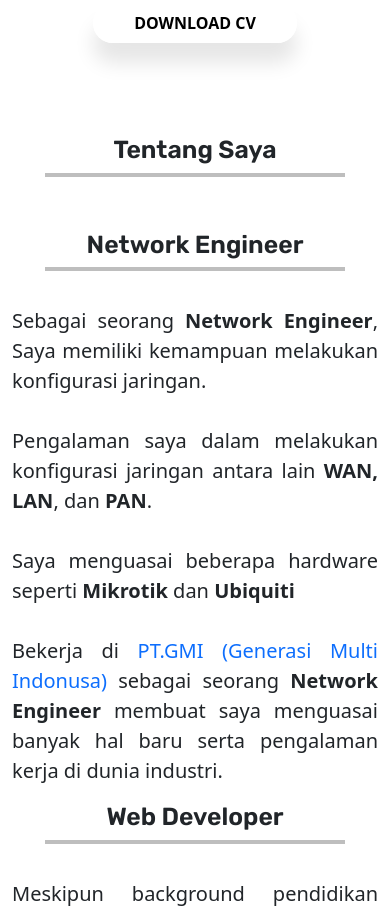
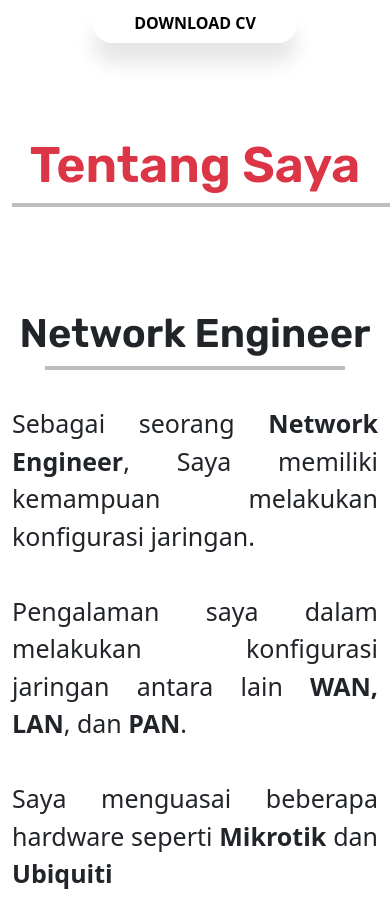
Before and after one commit to bayuuuaji/bayuuuaji.github.io, a plain HTML site: page index.html in a window 390 px wide. Shown: the part 1265-2171 px from the top of the page. Drawn offline with nearby package versions, Linux system fonts and the light colour scheme.

Commit message:
update media

```diff
--- a/css.css
+++ b/css.css
@@ -423,22 +423,21 @@ h2 {
   margin: 5px auto;
 }
 
-/* @media (max-width: 800px) {
+@media only screen and (max-width: 768px) {
   .isi-tentang .deskripsi h2 {
-  font-size: 70px;
+  font-size: 40px;
 }
 .isi-tentang .isine{
   padding-bottom: 50px;
 }
+.isi-tentang .isine h2{
+  font-size: 50px;
+}
 .isi-tentang .isine hr {
-  width: 700px;
-}
-.isi-tentang .ne{
-  margin-top: 100px;
-  font-size: 60px;
+  width: 400px;
 }
   .isi-tentang .deskripsi p {
-  font-size: 50px;
+  font-size: 25px;
 }
 .isi-tentang .wd {
   font-size: 60px;
@@ -446,7 +445,7 @@ h2 {
 }
 .hr-ne{
   width: 700px;
-} */
+}
 /* akhir tentang */
 
 /* skill */
@@ -461,25 +460,17 @@ h2 {
   margin: 5px auto;
 }
 
-/* @media (max-width: 800px) {
-  .isi-skill .isine h2 {
-  font-size: 70px;
+@media only screen and (max-width: 768px) {
+  .isi-skill .isine h2{
+    font-size: 50px;
+  }
+  .isi-skill .isine span{
+    display: none;
+  }
+  .isi-skill .isine hr {
+  width: 400px;
 }
-.isi-skill .isine span{
-  display: none;
 }
-.isi-skill .isine{
-  padding-bottom: 50px;
-}
-.isine h2{
-  font-size: 100px;
-}
-.isi-skill hr {
-  width: 700px;
-}
-  .isi-tentang .deskripsi p {
-  font-size: 50px;
-} */
 /* akhir skill */
 
 /* kartu */
--- a/index.html
+++ b/index.html
@@ -58,7 +58,7 @@
       <div class="container-fluid isi-tentang">
         <div class="row isine">
           <div class="col-lg-12 text-center align-items-center mt-100 pb-5">
-            <h2>Tentang Saya</h2>
+            <h2 class="text-danger">Tentang Saya</h2>
             <hr />
           </div>
         </div>
```
